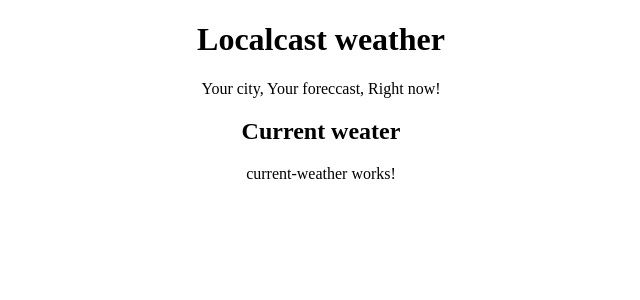
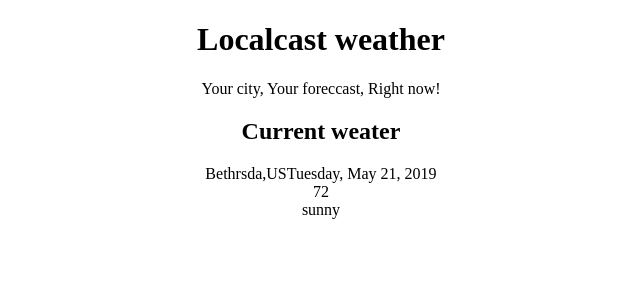
Before and after one commit to metig/local-weather-app, an Angular app: page / in a window 1280 px wide. Shown: the top 300 px of the page, without its empty margins (319-959 px from the left). Built offline with nearby package versions, Linux system fonts and the light colour scheme.

Commit message:
current and service

```diff
--- a/src/app/current-weather/current-weather.component.html
+++ b/src/app/current-weather/current-weather.component.html
@@ -1,3 +1,13 @@
-<p>
-  current-weather works!
-</p>
+<div>
+  <div>
+    <span>{{current.city}},{{current.country}}</span>
+    <span>{{current.date | date: 'fullDate' }}</span>
+  </div>
+  <div>
+   <img [src]='current.image' />
+   <span>{{current.temprature}}</span>
+  </div>
+  <div>
+   {{current.description}}
+  </div>
+</div>
--- a/src/app/current-weather/current-weather.component.ts
+++ b/src/app/current-weather/current-weather.component.ts
@@ -1,4 +1,5 @@
 import { Component, OnInit } from '@angular/core';
+import { ICurrentWeather } from '../icurrent-weather';
 
 @Component({
   selector: 'app-current-weather',
@@ -6,10 +7,18 @@
   styleUrls: ['./current-weather.component.css']
 })
 export class CurrentWeatherComponent implements OnInit {
-  current: Icurrent
+   current: ICurrentWeather
 
-  constructor() { }
-
+   constructor() {
+    this.current = {
+      city: 'Bethrsda',
+      country: 'US',
+      date: new Date(),
+      image: '',
+      temprature: 72,
+      description: 'sunny'
+  }
+    }
   ngOnInit() {
   }
 
--- a/src/app/icurrent-weather.ts
+++ b/src/app/icurrent-weather.ts
@@ -1,7 +1,7 @@
 export interface ICurrentWeather {
   city: string
   country: string
-  Date: Date
+  date: Date
   image: string
   temprature: number
   description: string
```
Also changed, not shown: src/app/weather/weather.service.ts (added, +9 -0 lines), 1 other file (tests, documents, lock files or other folders).
